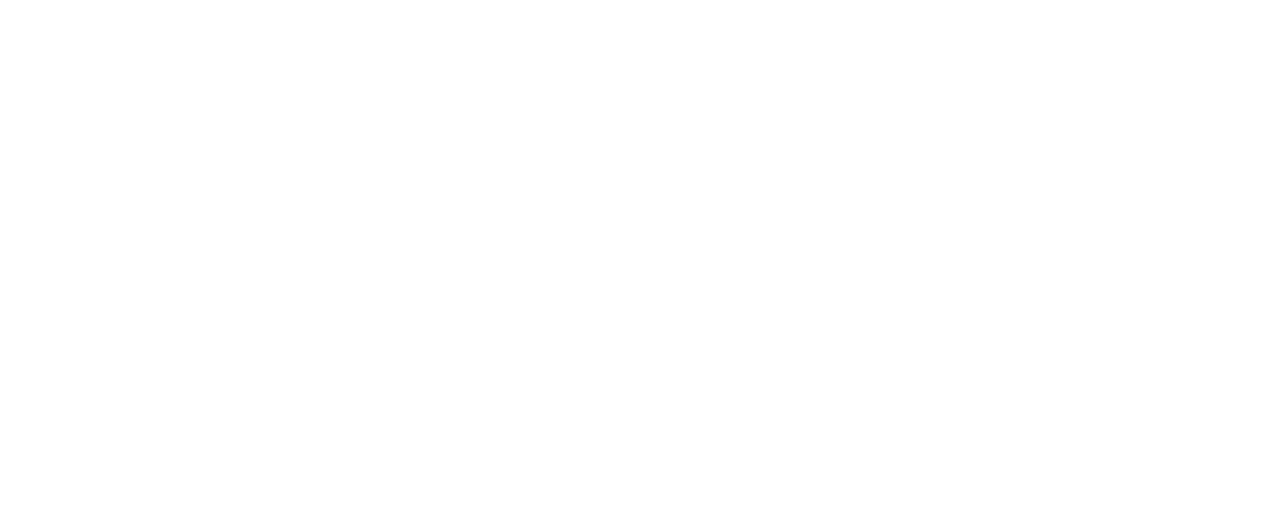
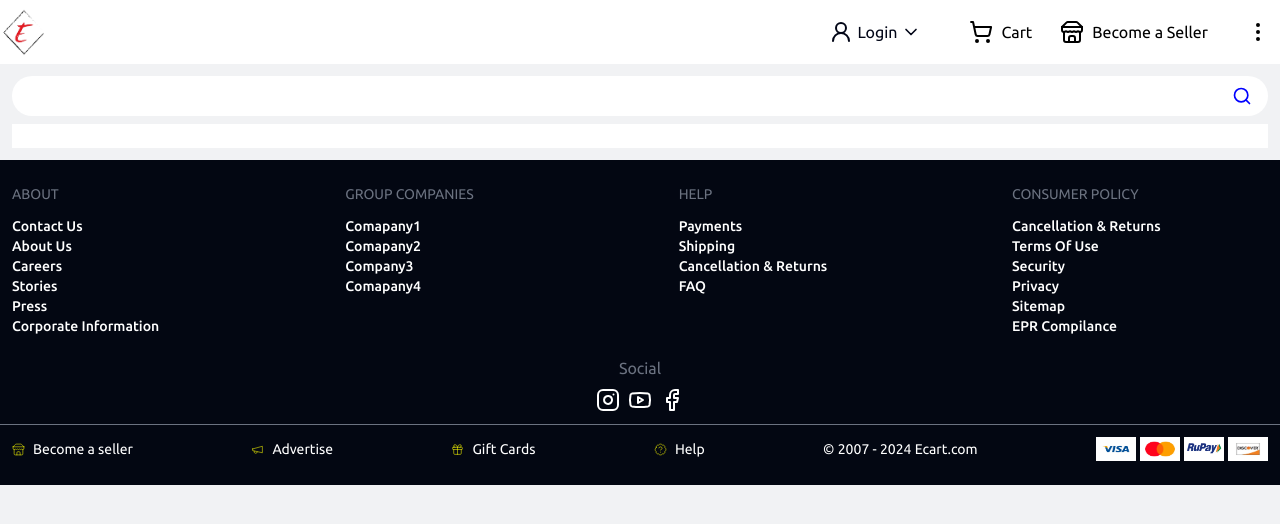
Before and after one commit to srirakeshv/Ecart, a React (Create React App) app: page /ProductPage in a window 1280 px wide. Before the commit this address had no page. Shown: the top 524 px of the page. Built offline with nearby package versions, Linux system fonts and the light colour scheme.

Commit message:
product page is added and fake store api is used

```diff
--- a/src/App.js
+++ b/src/App.js
@@ -1,12 +1,14 @@
 import "./App.css";
 import { BrowserRouter, Route, Routes } from "react-router-dom";
 import HomePage from "./Pages/HomePage/HomePage";
+import ProductPage from "./Pages/ProductPage/ProductPage";
 
 function App() {
   return (
     <BrowserRouter>
       <Routes>
         <Route path="/" element={<HomePage />} />
+        <Route path="/ProductPage" element={<ProductPage />} />
       </Routes>
     </BrowserRouter>
   );
--- a/src/Components/Common/Navbar.jsx
+++ b/src/Components/Common/Navbar.jsx
@@ -10,17 +10,20 @@ import {
 } from "lucide-react";
 import "tailwindcss/tailwind.css";
 import NavbarVerticalMenu from "../Home/NavbarMenuList/NavbarVerticalMenu";
+import { useNavigate } from "react-router-dom";
 
 const Navbar = () => {
   const [hover, setHover] = useState(null);
+  const navigate = useNavigate();
 
   return (
     <nav className="bg-white flex justify-center relative font-ubuntu">
       <div className="max-w-7xl w-full flex justify-between items-center">
         <img
-          className="w-12 h-12"
+          className="w-12 h-12 cursor-pointer"
           src={`${process.env.PUBLIC_URL}/Asset/Logo/Logo.png`}
           alt="logo"
+          onClick={() => navigate("/")}
         />
         <ul className="flex items-center gap-7">
           <li
@@ -49,7 +52,10 @@ const Navbar = () => {
             <ShoppingCart />
             Cart
           </li>
-          <li className={`flex items-center gap-2 cursor-pointer`}>
+          <li
+            className={`flex items-center gap-2 cursor-pointer`}
+            onClick={() => navigate("/ProductPage")}
+          >
             <Store />
             Become a Seller
           </li>
--- /dev/null
+++ b/src/Components/Products/ProductsListItem.jsx
@@ -0,0 +1,77 @@
+import React, { useEffect, useState } from "react";
+import { Search } from "lucide-react";
+import "tailwindcss/tailwind.css";
+
+const ProductsListItem = () => {
+  const [input, setInput] = useState(""); //updating the input
+  const [array, setArray] = useState([]);
+
+  //handlechange event for input tag
+  const handleChange = (e) => {
+    let Input = e.target.value;
+    setInput(Input);
+  };
+
+  //handleclick event for search option
+  const handleClick = async () => {
+    try {
+      setInput("");
+      const categoryName = input.toLowerCase();
+      const response = await fetch(
+        `https://fakestoreapi.com/products/category/${categoryName}`
+      );
+
+      if (!response.ok) {
+        throw new Error("Failed to fetch data");
+      }
+
+      const data = await response.json();
+      console.log(data);
+      setArray(data);
+    } catch (error) {
+      console.error("Error fetching data:", error.message);
+    }
+  };
+
+  useEffect(() => {
+    console.log(array);
+  }, [array]);
+
+  return (
+    <div className="bg-grey1 p-3 flex flex-col items-center font-ubuntu">
+      <div className="relative max-w-7xl w-full">
+        <input
+          type="text"
+          className="w-full p-2 px-5 rounded-full focus:outline-none"
+          onChange={handleChange}
+          value={input}
+        />
+        <Search
+          className="absolute right-4 top-1/2 transform -translate-y-1/2 cursor-pointer"
+          size={20}
+          color="blue"
+          onClick={handleClick}
+        />
+      </div>
+      <div className="mt-2 max-w-7xl w-full bg-white flex flex-col flex-wrap py-3">
+        {array.map((ar, index) => (
+          <div
+            className="h-96 flex gap-3 items-center justify-between border-gray-300 p-3"
+            key={index}
+            style={{
+              borderBottomWidth: index === array.length - 1 ? "0px" : "0.1px",
+            }}
+          >
+            <img className="w-44" src={ar.image} alt={ar.category} />
+            <div className="flex flex-col gap-1">
+              <p>{ar.title}</p>
+              <p className="font-semibold self-start">&#36; {ar.price}</p>
+            </div>
+          </div>
+        ))}
+      </div>
+    </div>
+  );
+};
+
+export default ProductsListItem;
--- /dev/null
+++ b/src/Pages/ProductPage/ProductPage.jsx
@@ -0,0 +1,16 @@
+import React from "react";
+import Navbar from "../../Components/Common/Navbar";
+import ProductsListItem from "../../Components/Products/ProductsListItem";
+import Footer from "../../Components/Common/Footer";
+
+const ProductPage = () => {
+  return (
+    <div className="bg-grey1" style={{ minHeight: "100vh" }}>
+      <Navbar />
+      <ProductsListItem />
+      <Footer />
+    </div>
+  );
+};
+
+export default ProductPage;
```
